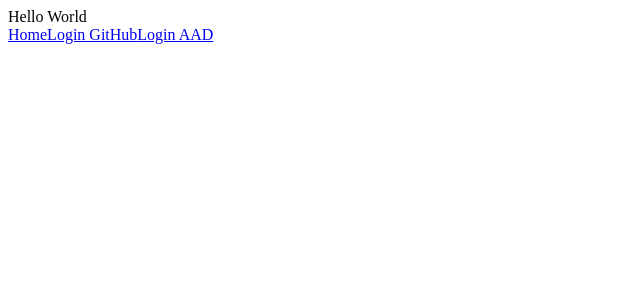
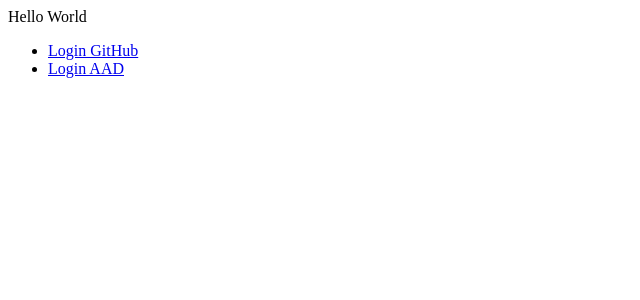
Before and after one commit to m4nv3ru/azurevue-test, a Vue app: page / in a window 1280 px wide. Shown: the top 300 px of the page, without its empty margins (0-640 px from the left). Built offline with nearby package versions, Linux system fonts and the light colour scheme.

Commit message:
update login paths

```diff
--- a/src/App.vue
+++ b/src/App.vue
@@ -7,9 +7,14 @@ import { RouterView } from 'vue-router'
     <div>
       <div>Hello World</div>
       <nav>
-        <RouterLink to="/success">Home</RouterLink>
-        <a href="/.auth/login/github?post_login_redirect_uri=https://yellow-bush-0f7a49603.5.azurestaticapps.net/success">Login GitHub</a>
-        <a href="/.auth/login/github?post_login_redirect_uri=https://yellow-bush-0f7a49603.5.azurestaticapps.net/success">Login AAD</a>
+        <ul>
+          <li>
+            <a href="/.auth/login/github?post_login_redirect_uri=https://yellow-bush-0f7a49603.5.azurestaticapps.net/success">Login GitHub</a>
+          </li>
+          <li>
+            <a href="/.auth/login/aad?post_login_redirect_uri=https://yellow-bush-0f7a49603.5.azurestaticapps.net/success">Login AAD</a>
+          </li>
+        </ul>
       </nav>
     </div>
   </header>
```
